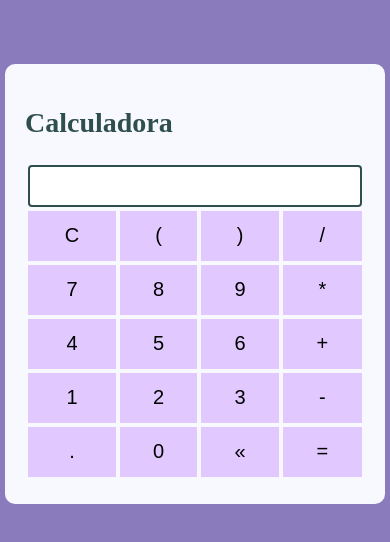
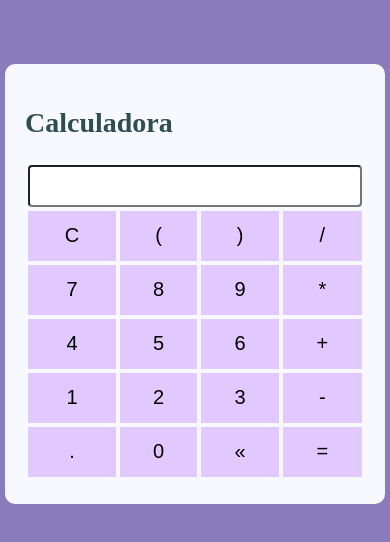
Before and after one commit to Deb-Paulin/Calculadora-, a plain HTML site: page index.html in a window 390 px wide. Drawn offline with Linux system fonts and the light colour scheme.

Commit message:
alterando borda

```diff
--- a/assets/style.css
+++ b/assets/style.css
@@ -42,7 +42,7 @@ body {
     width: 100%;
     text-align: right;
     border-radius: 4px;
-    border: 2px solid var(--cinza-medio);
+    border: 2px solid (--cor-titulo);
 }
 
 .btn {
@@ -74,7 +74,6 @@ body {
     }
 
     .display {
-        border: 2px solid var(--cor-titulo);
         font-size: 1.5em;
     }
 
```
